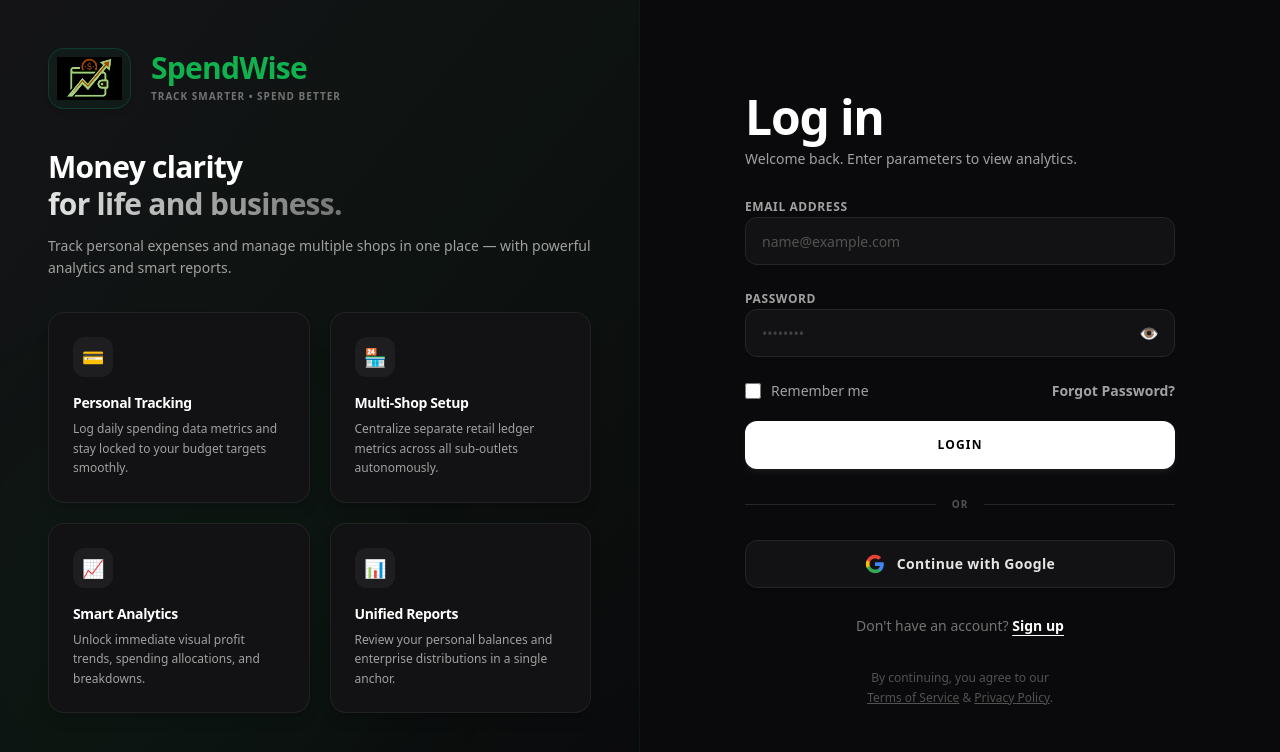
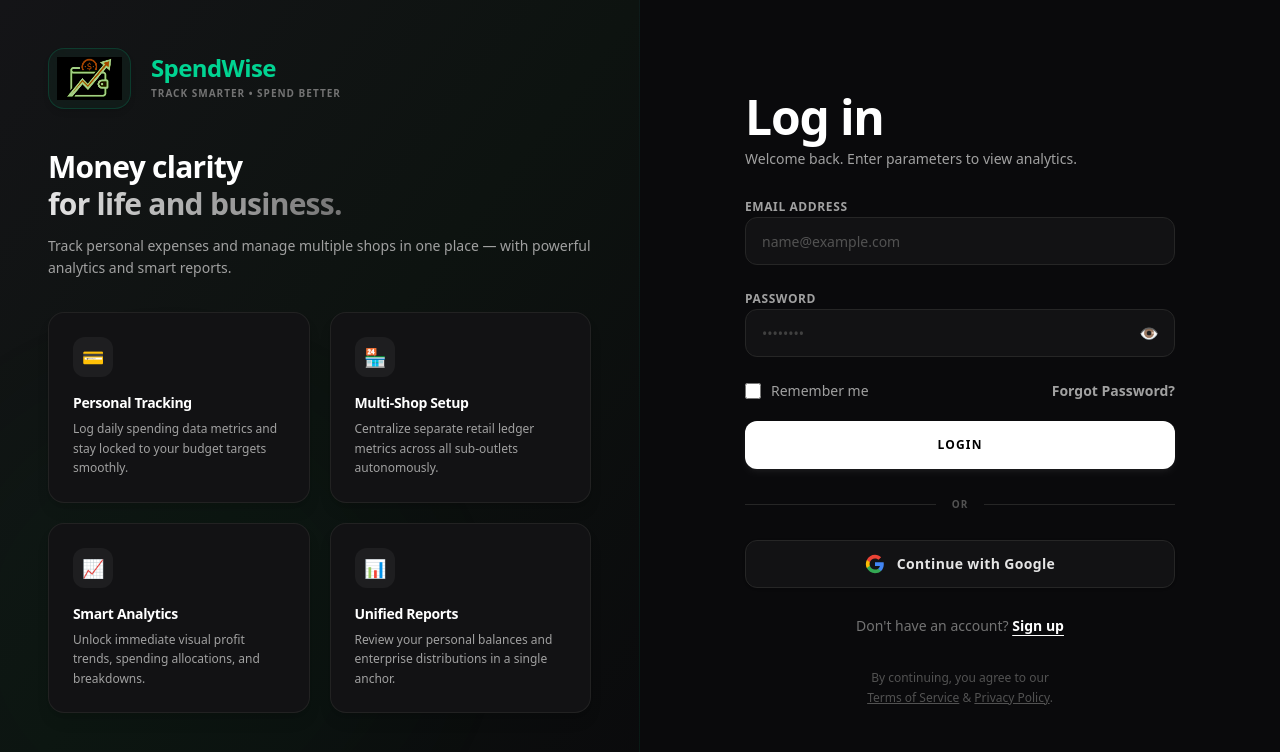
Before and after one commit to siddhibankar08-collab/expense-tracker, a Next.js app: page /login in a window 1280 px wide. Shown: the top 752 px of the page. Built offline with nearby package versions, Linux system fonts and the light colour scheme; no server answers.

Commit message:
logo color updated

```diff
--- a/app/dashboard/page.js
+++ b/app/dashboard/page.js
@@ -183,8 +183,10 @@ export default function DashboardPage() {
                           />
                         </div>
             <div>
-              <h1 className="font-bold text-lg text-[#04d292] tracking-tight leading-tight">SpendWise</h1>
-              <p className="text-[10px] font-semibold text-neutral-500 tracking-wider uppercase">Personal Finance</p>
+              <h1 className="text-emerald-400 text-xl md:text-1xl font-black tracking-tight leading-none">
+                Spend<span className="text-emerald">Wise</span>
+              </h1>
+              <p className="text-[10px] font-semibold text-neutral-500 tracking-wider uppercase mt-2">Personal Finance</p>
             </div>
           </div>
         </div>
--- a/app/login/page.js
+++ b/app/login/page.js
@@ -63,9 +63,9 @@ export default function LoginPage() {
             />
           </div>
           <div>
-            <h1 className="text-400 text-[#10B24D] text-3xl font-black tracking-tight leading-none">
-              Spend<span className="text-[#10B24D]">Wise</span>
-            </h1>
+            <h1 className="text-emerald-400 text-xl md:text-2xl font-black tracking-tight leading-none">
+                Spend<span className="text-emerald">Wise</span>
+              </h1>
             <p className="text-neutral-500 text-[10px] font-bold tracking-widest uppercase mt-1.5">
               Track Smarter • Spend Better
             </p>
--- a/app/page.js
+++ b/app/page.js
@@ -6,7 +6,7 @@ export default function Home() {
     <div className="bg-[#0A0A0C] min-h-screen font-sans antialiased text-neutral-100">
 
       {/* Upper Layout Wrapper with subtle Greyish Tint */}
-      <div className="bg-[#171717] relative overflow-hidden pb-16">
+      <div className="bg-[#16161A] relative overflow-hidden pb-16">
         {/* Ambient radial lighting effect */}
         <div className="absolute bottom-0 left-1/2 -translate-x-1/2 w-[600px] h-[400px] bg-white/[0.02] rounded-full blur-3xl pointer-events-none" />
 
@@ -30,7 +30,7 @@ export default function Home() {
             {/* Typography block in Green */}
             <div className="flex flex-col justify-center">
               <h1 className="text-emerald-400 text-xl md:text-2xl font-black tracking-tight leading-none">
-                Spend<span className="text-white">Wise</span>
+                Spend<span className="text-emerald">Wise</span>
               </h1>
               <div className="flex items-center gap-1.5 mt-1">
                 <span className="w-1 h-1 rounded-full bg-emerald-400 animate-pulse"></span>
```
